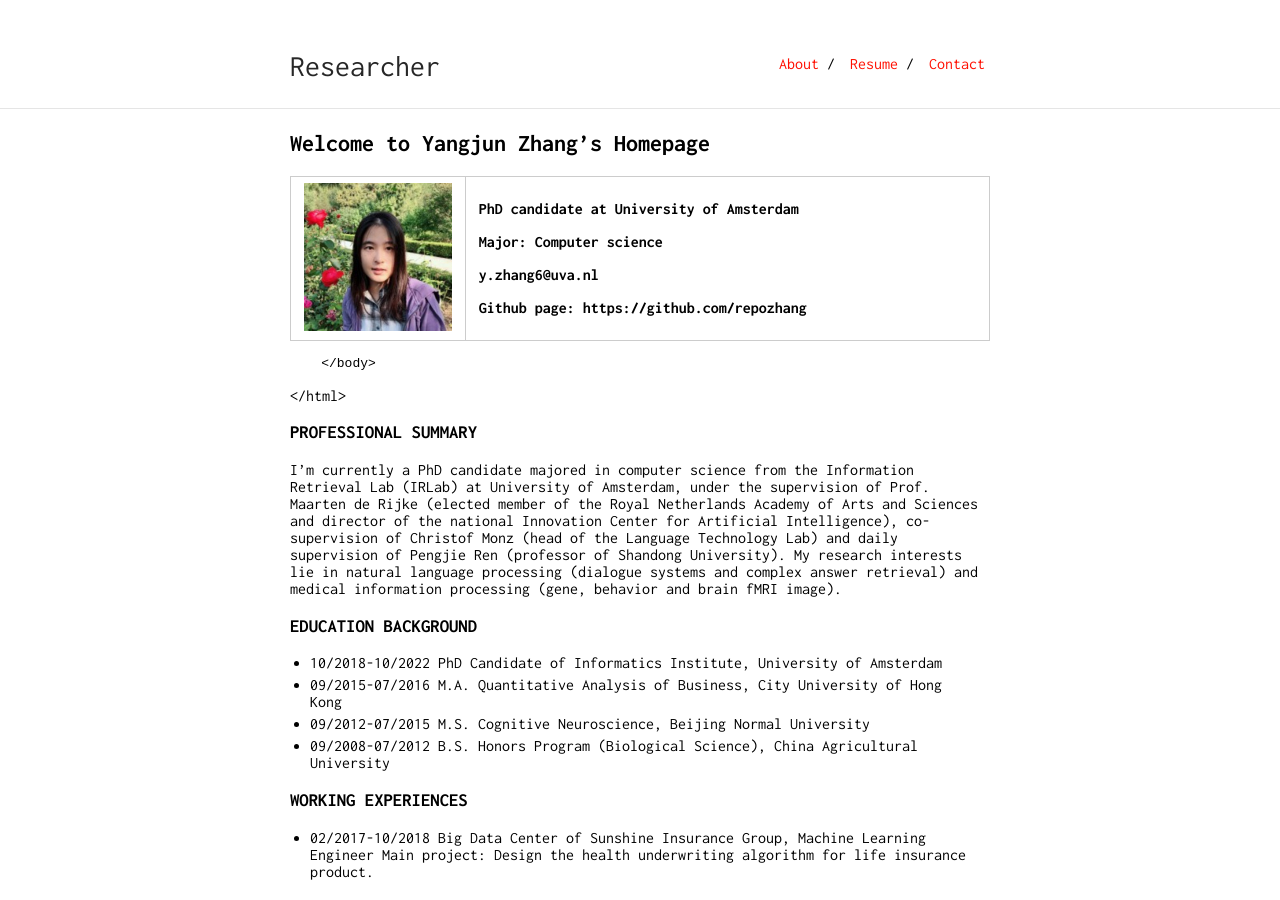
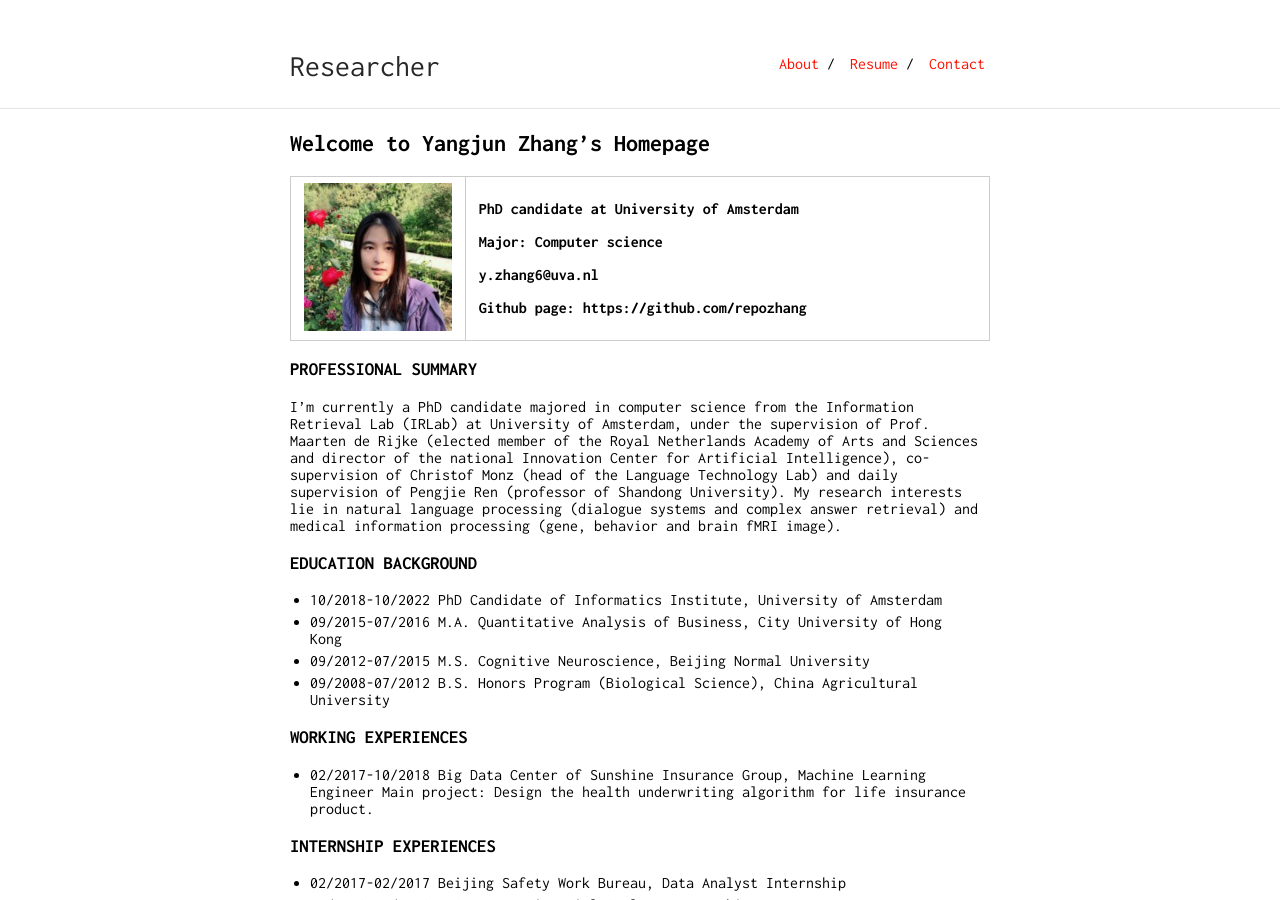
Before and after one commit to yangjunzhang/yangjunzhang1.github.io, a Jekyll site: the page built from index.md, in a window 1280 px wide and 900 px high. Built offline with Jekyll 4.4.1, drawn with Linux system fonts in a browser that asks for light colours; our own code applies the rules of GitHub Pages for plain Markdown files.

Commit message:
Update index.md

```diff
--- a/index.md
+++ b/index.md
@@ -1,9 +1,8 @@
 ---
 layout: default
 ---
+
 ## Welcome to Yangjun Zhang's Homepage
-
-<form action="">
 <table border="0">
   <tr>
     <td width="25%">
@@ -18,9 +17,7 @@ layout: default
 
   </tr>
 </table>
-  </form>
-        </body>
-</html>
+
 ### PROFESSIONAL SUMMARY
 I'm currently a PhD candidate majored in computer science from the Information Retrieval Lab (IRLab) at University of Amsterdam, under the supervision of Prof. Maarten de Rijke (elected member of the Royal Netherlands Academy of Arts and Sciences and director of the national Innovation Center for Artificial Intelligence), co-supervision of Christof Monz (head of the Language Technology Lab) and daily supervision of Pengjie Ren (professor of Shandong University). My research interests lie in natural language processing (dialogue systems and complex answer retrieval) and medical information processing (gene, behavior and brain fMRI image).
 
```
